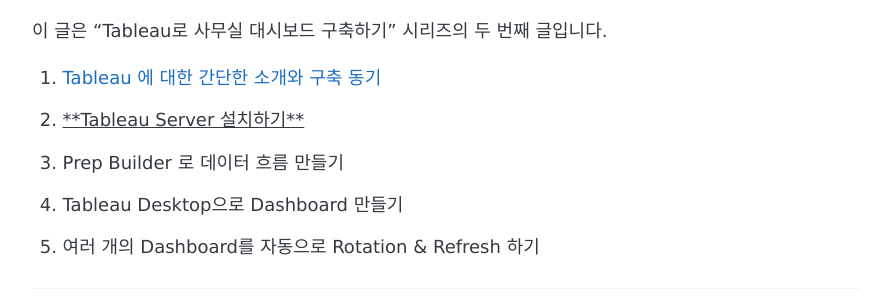
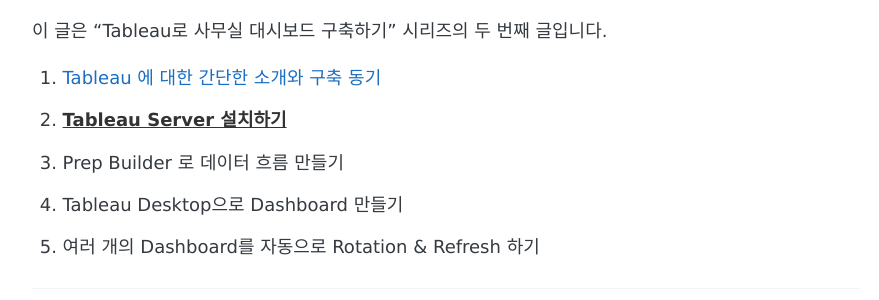
Before and after one commit to 8percent/8percent.github.io, a Jekyll site: the page built from _posts/2020-01-11-tableau-dashboard2.md, in a window 1280 px wide and 900 px high. Shown: the part 290-590 px from the top of the window, without its empty margins (194-1073 px from the left). Built offline with Jekyll 4.4.1, drawn with Linux system fonts in a browser that asks for light colours; some web fonts are replaced.

Commit message:
style 순서

```diff
--- a/_posts/2020-01-11-tableau-dashboard2.md
+++ b/_posts/2020-01-11-tableau-dashboard2.md
@@ -11,7 +11,7 @@
 이 글은 "Tableau로 사무실 대시보드 구축하기" 시리즈의 두 번째 글입니다.
 
 1. [Tableau 에 대한 간단한 소개와 구축 동기](https://8percent.github.io/2020-01-10/tableau-dashboard1)
-2. <u>**Tableau Server 설치하기**</u>
+2. **<u>Tableau Server 설치하기</u>**
 3. Prep Builder 로 데이터 흐름 만들기
 4. Tableau Desktop으로 Dashboard 만들기
 5. 여러 개의 Dashboard를 자동으로 Rotation & Refresh 하기
```
